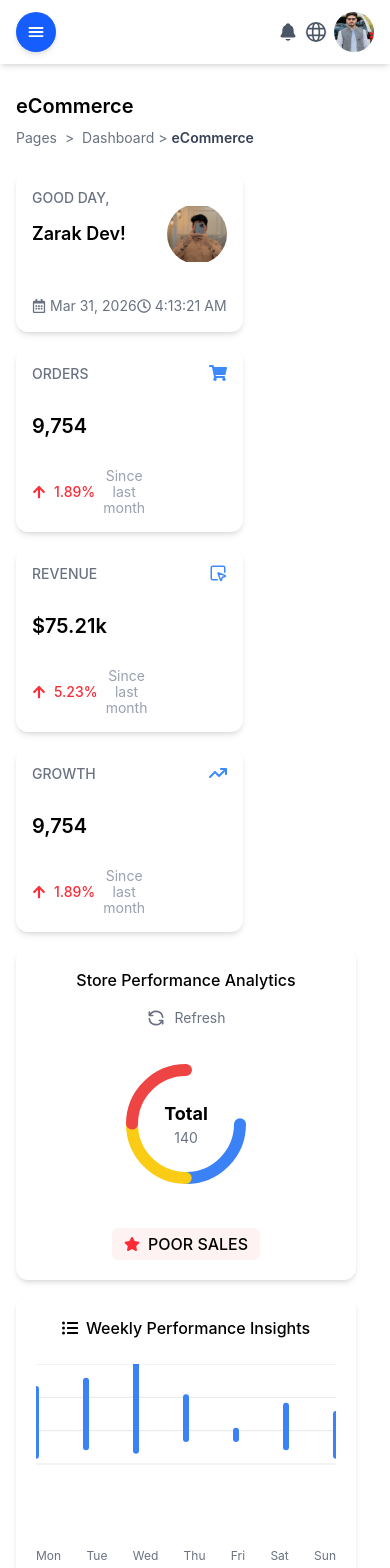
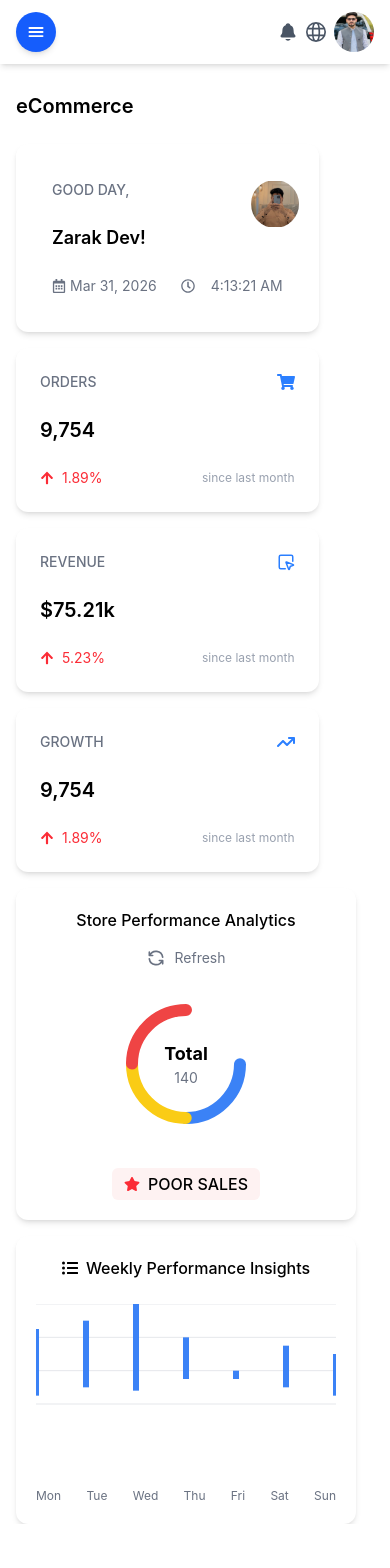
Before and after one commit to zarakk059-arch/dashboard-project, a React (Vite) app: page / in a window 390 px wide. Shown: the top 1568 px of the page. After the commit the page ends 1524 px from the top, so only its background shows below. Built offline with nearby package versions, Linux system fonts and the light colour scheme; the HTML template or start-up script is replaced by a standard one.

Commit message:
Updated Ecommerce component and responsive mobile fixes

```diff
--- a/src/components/Ecommerce.jsx
+++ b/src/components/Ecommerce.jsx
@@ -54,100 +54,121 @@ const Ecommerce = () => {
 
   return (
     <div className="w-full mt-23 px-4">
+
       {/* Header */}
       <div className="w-full flex flex-col sm:flex-row sm:items-center justify-between mb-6 gap-2 sm:gap-0">
         <h1 className="text-xl font-semibold">eCommerce</h1>
-        <div className="text-sm text-gray-500 whitespace-nowrap">
+        <div className="text-sm text-gray-500 whitespace-nowrap hidden sm:block">
           Pages <span className="mx-1">&gt;</span> Dashboard
           <span className="mx-1">&gt;</span>
           <span className="font-semibold text-gray-700">eCommerce</span>
         </div>
       </div>
 
-      {/* Main Flex Container */}
       <div className="flex flex-col lg:flex-row gap-4 items-start">
-        {/* Left Column - 4 Cards */}
-        <div className="grid grid-cols-1 sm:grid-cols-2 gap-4 flex-1 min-w-0">
-          {/* Card 1 */}
-          <div className="bg-white rounded-xl shadow-md p-4 flex flex-col gap-3 relative w-full sm:w-full">
-            <div className="text-gray-500 font-medium text-sm">GOOD DAY,</div>
+
+        {/* LEFT CARDS */}
+        <div className="grid grid-cols-1 sm:grid-cols-2 gap-4 flex-1">
+
+          {/* CARD 1 */}
+          <div className="bg-white rounded-xl shadow-md p-9 flex flex-col gap-6 relative w-full sm:w-full
+            mobile:flex-row mobile:justify-between mobile:items-center mobile:gap-6">
+
+            <div className="flex flex-col gap-6 mobile:flex-1">
+              <div className="flex justify-between items-center mobile:items-start">
+                <span className="text-gray-500 text-sm font-medium">GOOD DAY,</span>
+              </div>
               <div className="text-lg font-semibold">Zarak Dev!</div>
 
-            <div className="flex items-center justify-between mt-9 text-gray-500 text-sm">
-              <div className="flex items-center gap-1">
+              <div className="flex justify-between items-center gap-6 mobile:flex-row">
+                <div className="flex items-center gap-1 text-gray-500 text-sm">
                   <FaRegCalendarAlt /> Mar 31, 2026
                 </div>
-              <div className="flex items-center gap-1">
+                <div className="flex items-center gap-4 text-gray-500 text-sm ml-auto">
                   <FaRegClock /> {time.toLocaleTimeString()}
+                </div>
               </div>
             </div>
 
             <img
               src={img}
               alt="User"
-              className="h-15 w-15 rounded-4xl object-contain absolute top-8 right-4 animate-bounce-slow"
+              className="h-12 w-12 rounded-4xl object-contain absolute right-5 animate-bounce-slow sm:block mobile:hidden"
             />
           </div>
 
-          {/* Card 2 */}
-          <div className="bg-white rounded-xl shadow-md p-4 flex flex-col gap-4 relative w-full sm:w-full">
-            <div className="absolute top-4 left-4 text-gray-500 text-sm font-medium">
-              ORDERS
+          {/* CARD 2 */}
+          <div className="bg-white rounded-xl shadow-md p-6 flex flex-col gap-6 relative w-full sm:w-full
+            mobile:flex-row mobile:justify-between mobile:items-center mobile:gap-6">
+
+            <div className="flex flex-col gap-6 mobile:flex-1">
+              <div className="flex justify-between items-center">
+                <span className="text-gray-500 text-sm font-medium">ORDERS</span>
+                <FaShoppingCart className="text-blue-500 text-lg" />
               </div>
-            <FaShoppingCart className="absolute top-4 right-4 text-blue-500 text-lg animate-pulse" />
-            <div className="text-xl font-semibold mt-12">9,754</div>
-            <div className="flex items-center justify-between mt-3 text-sm">
-              <div className="flex items-center gap-2 text-red-500 font-medium">
+
+              <div className="text-xl font-semibold">9,754</div>
+
+              <div className="flex justify-between items-center text-sm">
+                <span className="flex items-center gap-2 text-red-500">
                   <FaArrowUp /> 1.89%
-                <span className="text-gray-400 font-normal flex flex-col items-center leading-4">
-                  <span>Since</span>
-                  <span>last</span>
-                  <span>month</span>
+                </span>
+                <span className="text-gray-400 text-xs">
+                  since last month
                 </span>
               </div>
             </div>
           </div>
 
-          {/* Card 3 */}
-          <div className="bg-white rounded-xl shadow-md p-4 flex flex-col gap-4 relative w-full sm:w-full">
-            <div className="absolute top-4 left-4 text-gray-500 text-sm font-medium">
-              REVENUE
+          {/* CARD 3 */}
+          <div className="bg-white rounded-xl shadow-md p-6 flex flex-col gap-6 relative w-full sm:w-full
+            mobile:flex-row mobile:justify-between mobile:items-center mobile:gap-6">
+
+            <div className="flex flex-col gap-6 mobile:flex-1">
+              <div className="flex justify-between items-center">
+                <span className="text-gray-500 text-sm font-medium">REVENUE</span>
+                <LuSquareMousePointer className="text-blue-500 text-lg" />
               </div>
-            <LuSquareMousePointer className="absolute top-4 right-4 text-blue-500 text-lg animate-pulse" />
-            <div className="text-xl font-semibold mt-12">$75.21k</div>
-            <div className="flex items-center justify-between mt-3 text-sm">
-              <div className="flex items-center gap-2 text-red-500 font-medium">
+
+              <div className="text-xl font-semibold">$75.21k</div>
+
+              <div className="flex justify-between items-center text-sm">
+                <span className="flex items-center gap-2 text-red-500">
                   <FaArrowUp /> 5.23%
-                <span className="text-gray-400 font-normal flex flex-col items-center leading-4">
-                  <span>Since</span>
-                  <span>last</span>
-                  <span>month</span>
+                </span>
+                <span className="text-gray-400 text-xs">
+                  since last month
                 </span>
               </div>
             </div>
           </div>
 
-          {/* Card 4 */}
-          <div className="bg-white rounded-xl shadow-md p-4 flex flex-col gap-4 relative w-full sm:w-full">
-            <div className="absolute top-4 left-4 text-gray-500 text-sm font-medium">
-              GROWTH
+          {/* CARD 4 */}
+          <div className="bg-white rounded-xl shadow-md p-6 flex flex-col gap-6 relative w-full sm:w-full
+            mobile:flex-row mobile:justify-between mobile:items-center mobile:gap-6">
+
+            <div className="flex flex-col gap-6 mobile:flex-1">
+              <div className="flex justify-between items-center">
+                <span className="text-gray-500 text-sm font-medium">GROWTH</span>
+                <FaArrowTrendUp className="text-blue-500 text-lg" />
               </div>
-            <FaArrowTrendUp className="absolute top-4 right-4 text-blue-500 text-lg animate-pulse" />
-            <div className="text-xl font-semibold mt-12">9,754</div>
-            <div className="flex items-center justify-between mt-3 text-sm">
-              <div className="flex items-center gap-2 text-red-500 font-medium">
+
+              <div className="text-xl font-semibold">9,754</div>
+
+              <div className="flex justify-between items-center text-sm">
+                <span className="flex items-center gap-2 text-red-500">
                   <FaArrowUp /> 1.89%
-                <span className="text-gray-400 font-normal flex flex-col items-center leading-4">
-                  <span>Since</span>
-                  <span>last</span>
-                  <span>month</span>
+                </span>
+                <span className="text-gray-400 text-xs">
+                  since last month
                 </span>
               </div>
             </div>
           </div>
+
         </div>
 
-        {/* Right Column - Two Cards Side by Side */}
+        {/* RIGHT SIDE - DONUT + INSIGHTS (UNCHANGED) */}
         <div className="flex flex-col md:flex-row gap-4 flex-1 min-w-0">
           {/* Chart Card */}
           <div className="bg-white rounded-xl shadow-md p-5 flex-1 h-95 flex flex-col items-center gap-4">
@@ -193,39 +214,21 @@ const Ecommerce = () => {
             </button>
           </div>
 
-          {/* New Weekly Data Ranges Card */}
+          {/* Weekly Card */}
           <div className="bg-white rounded-xl shadow-md p-5 flex-1 h-95 flex flex-col items-center gap-4">
             <div className="flex items-center gap-2 text-md font-medium">
               <FaListUl /> Weekly Performance Insights
             </div>
 
-            {/* Range Chart */}
             <svg className="w-full h-40 mt-2">
               {[20, 40, 60, 80].map((y, idx) => (
-                <line
-                  key={idx}
-                  x1={0}
-                  x2="100%"
-                  y1={scaleY(y)}
-                  y2={scaleY(y)}
-                  stroke="#E5E7EB"
-                  strokeWidth={1}
-                />
+                <line key={idx} x1={0} x2="100%" y1={scaleY(y)} y2={scaleY(y)} stroke="#E5E7EB"/>
               ))}
 
               {weeklyRanges.map((range, index) => {
                 const x = (index * 100) / 6 + "%";
                 return (
-                  <line
-                    key={index}
-                    x1={x}
-                    x2={x}
-                    y1={scaleY(range.min)}
-                    y2={scaleY(range.max)}
-                    stroke="#3b82f6"
-                    strokeWidth={6}
-                    strokeLinecap="round"
-                  />
+                  <line key={index} x1={x} x2={x} y1={scaleY(range.min)} y2={scaleY(range.max)} stroke="#3b82f6" strokeWidth={6}/>
                 );
               })}
             </svg>
```
Lines whose indentation alone changed are shown as unchanged.
